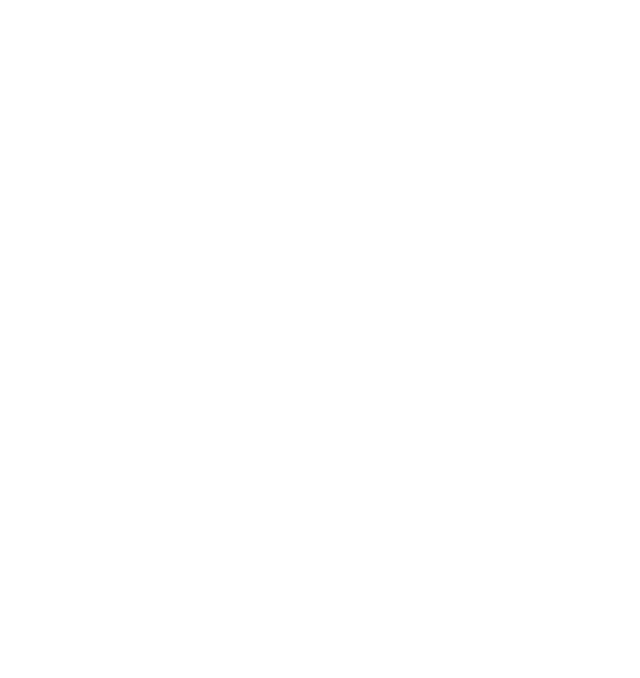
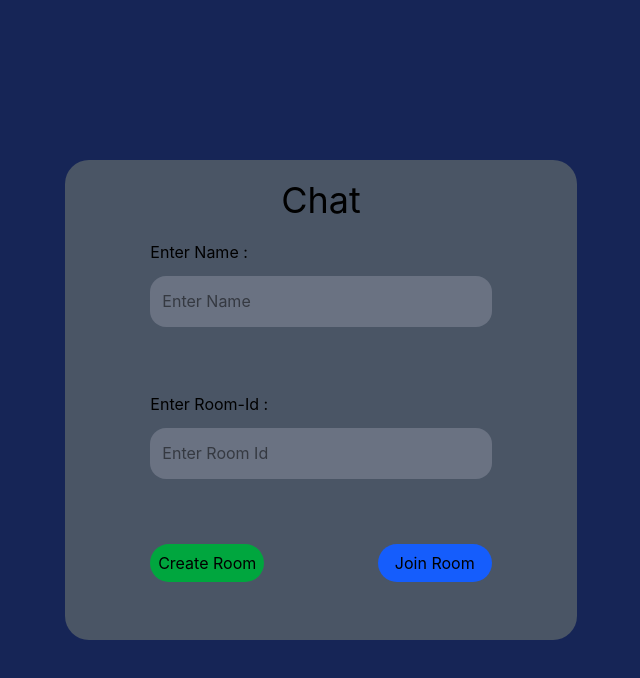
Before and after one commit to Amaanali18/ChatApp, a React (Vite) app in the folder frontend/: page / in a window 1280 px wide. Shown: the top 678 px of the page, without its empty margins (319-959 px from the left). Built offline with nearby package versions, Linux system fonts and the light colour scheme.

Commit message:
Started Building up user-pages

```diff
--- a/frontend/index.html
+++ b/frontend/index.html
@@ -3,7 +3,7 @@
   <head>
     <meta charset="UTF-8" />
     <meta name="viewport" content="width=device-width, initial-scale=1.0" />
-    <title>frontend</title>
+    <title>Your Personal ChatApp</title>
   </head>
   <body>
     <div id="root"></div>
--- a/frontend/src/App.jsx
+++ b/frontend/src/App.jsx
@@ -1,9 +1,24 @@
-import { useState } from 'react'
 
 function App() {
 
   return (
-   <></>
+   <div className="h-screen w-screen flex flex-col items-center justify-center bg-blue-950">
+     <div className="py-5 h-3/5 w-2/5 bg-gray-600 flex flex-col items-center justify-center rounded-3xl">
+       <p className="text-4xl pb-5">Chat</p>
+       <div className="h-2/5 w-2/3">
+         <label className="h-1/3 w-full">Enter Name : </label>
+         <input className="h-1/3 w-full bg-gray-500 rounded-2xl my-3 px-3" type={"text"} placeholder={"Enter Name"} />
+       </div>
+       <div className="h-2/5 w-2/3">
+         <label className="h-1/3 w-full">Enter Room-Id : </label>
+         <input className="h-1/3 w-full bg-gray-500 rounded-2xl my-3 px-3" type={"text"} placeholder={"Enter Room Id"} />
+       </div>
+       <div className="h-1/5 w-2/3 flex justify-between">
+         <button className="h-1/2 w-1/3 rounded-3xl bg-green-600">Create Room</button>
+         <button className="h-1/2 w-1/3 rounded-3xl bg-blue-600">Join Room</button>
+       </div>
+     </div>
+   </div>
   )
 }
 
```
Also changed, not shown: 1 other file (tests, documents, lock files or other folders).
